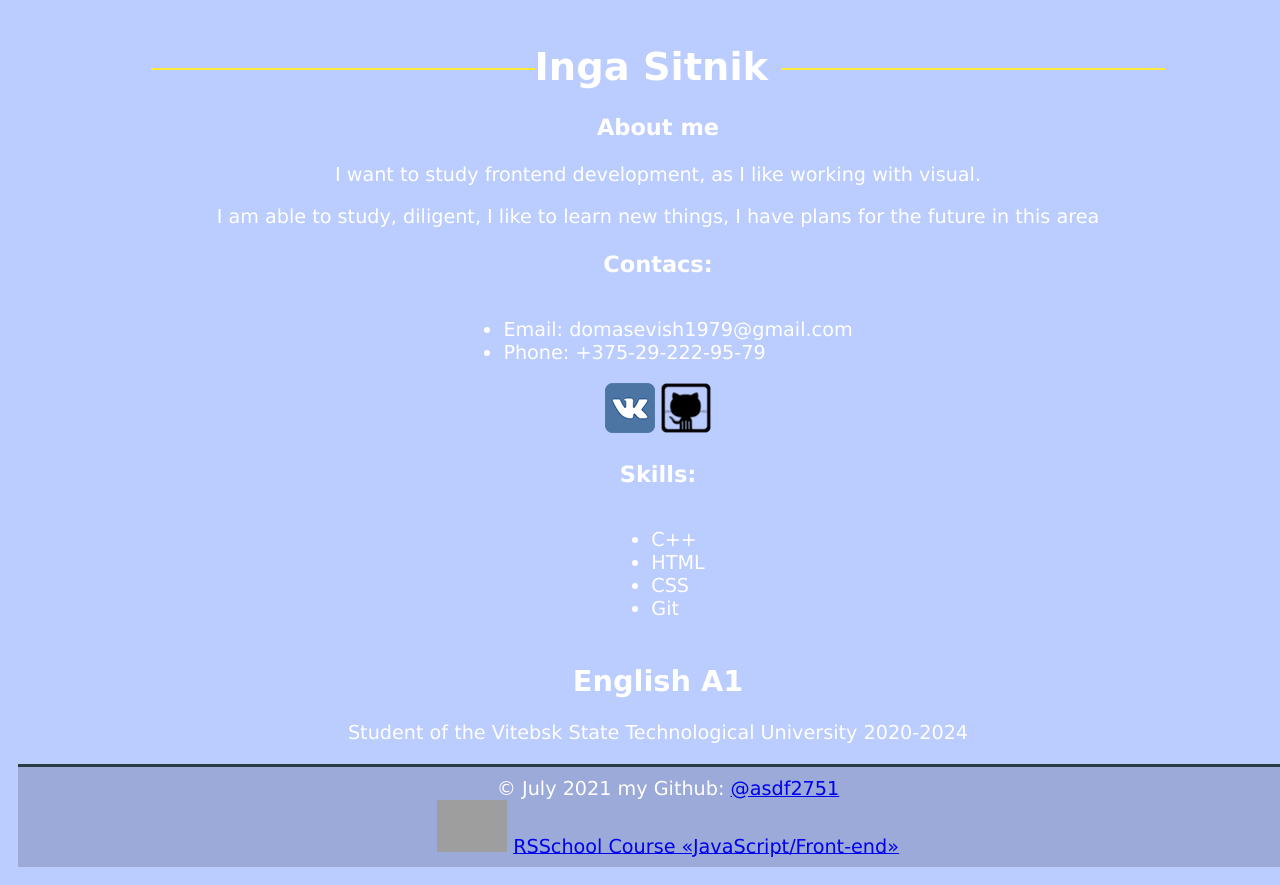
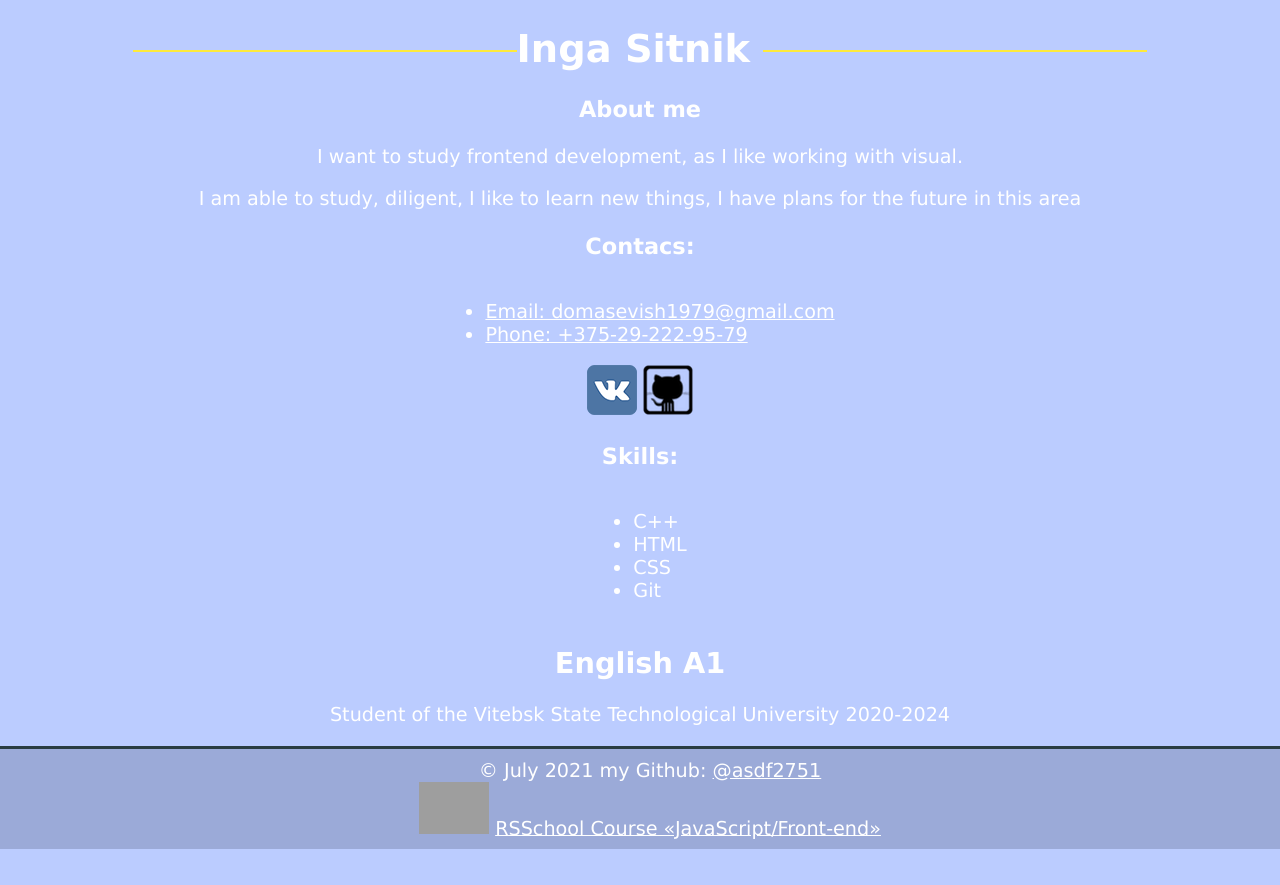
Before and after one commit to asdf2751/rsschool-cv, a plain HTML site: page index.html in a window 1280 px wide. Shown: the top 885 px of the page. After the commit the page ends 849 px from the top, so only its background shows below. Drawn offline with Linux system fonts and the light colour scheme; grey boxes are pictures that could not be loaded.

Commit message:
feat: changes by cross check

```diff
--- a/index.html
+++ b/index.html
@@ -21,16 +21,15 @@
         <h3>Contacs:</h3>
         <ul>
             <li>
-                Email: domasevish1979@gmail.com
+                <a href="mailto: domasevish1979@gmail.com">Email: domasevish1979@gmail.com</a>
             </li>
             <li>
-                Phone: +375-29-222-95-79
+                <a href="tel: +375292229579">Phone: +375-29-222-95-79</a>
             </li>
         </ul>
         <br>
         <a href="https://vk.com/sitnik.inga"><img src="s4.png" alt="My VK"></a>
         <a href="https://github.com/asdf2751"><img src="github2.png" alt="My GitHub"></a>
-
     </aside>
     <main>
         <article>
--- a/style.css
+++ b/style.css
@@ -9,6 +9,8 @@ body {
     font-size: 120%;
     align-content: center;
     display: inline-block;
+    margin:0;
+    padding:0;
 }
 ul {
     display: inline-block;
@@ -18,7 +20,6 @@ ul {
 footer {
     width: 100%;
     background: #9baad8;
-    color: #fff;
     padding: 10px;
     border-top: 3px solid #293c42;
     text-align: center;
@@ -37,3 +38,7 @@ h1::after {
 html {
     font-family: Verdana, Geneva, sans-serif;
 }
+
+a {
+    color: white;
+}
```
